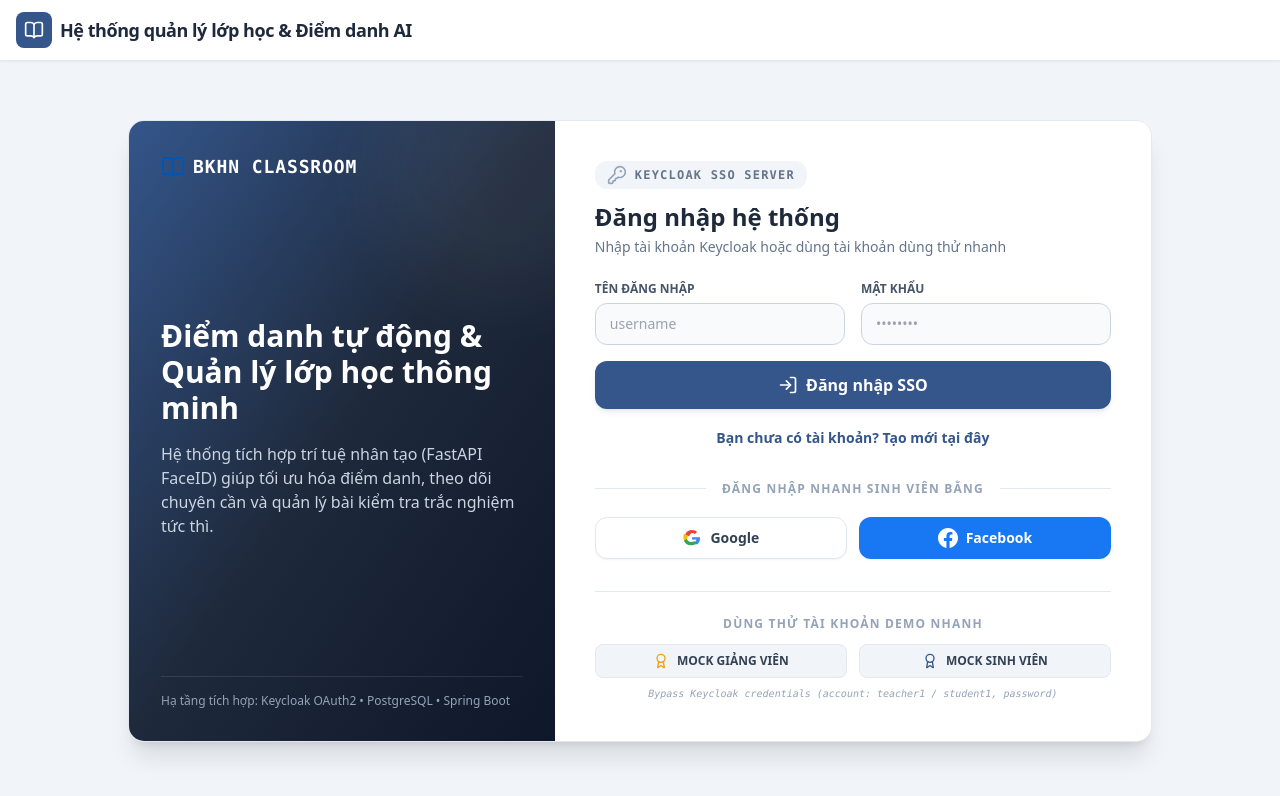
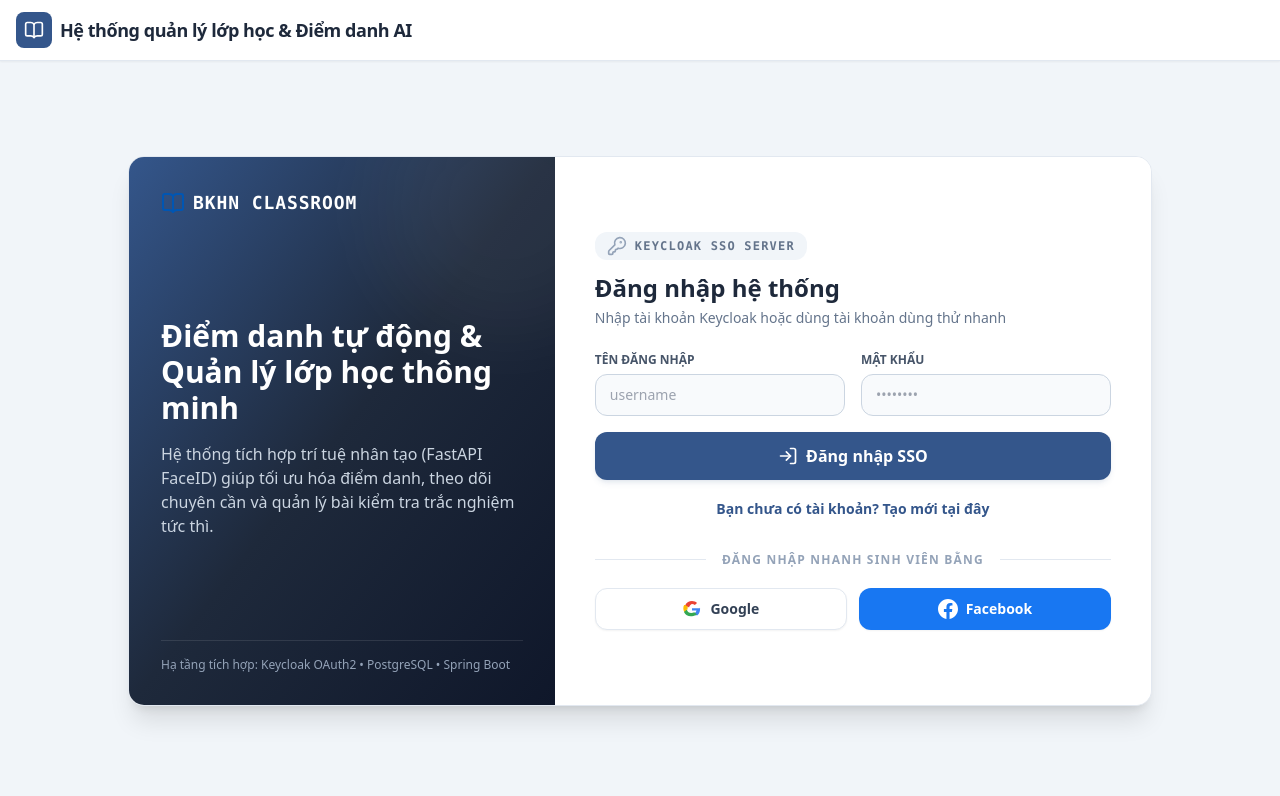
Before and after one commit to NguyenVanHung1707/do-an, a React (Vite) app in the folder FE_WEB/: page / in a window 1280 px wide. Shown: the top 796 px of the page. Built offline with nearby package versions, Linux system fonts and the light colour scheme; the HTML template or start-up script is replaced by a standard one.

Commit message:
feat: remove obsolete mock bypass demo accounts panel from login page

```diff
--- a/FE_WEB/src/views/Common/LoginRegister.jsx
+++ b/FE_WEB/src/views/Common/LoginRegister.jsx
@@ -1,7 +1,7 @@
 import React, { useState } from 'react';
 import { useDispatch, useSelector } from 'react-redux';
 import { login, registerUser, clearError } from '../../store/authSlice';
-import { LogIn, UserPlus, ShieldAlert, KeyRound, Award, BookOpen } from 'lucide-react';
+import { LogIn, UserPlus, ShieldAlert, KeyRound, BookOpen } from 'lucide-react';
 
 export default function LoginRegister() {
   const [isRegister, setIsRegister] = useState(false);
@@ -34,14 +34,6 @@ export default function LoginRegister() {
     }
   };
 
-  const handleQuickLogin = (userRole) => {
-    dispatch(clearError());
-    if (userRole === 'teacher') {
-      dispatch(login({ username: 'teacher1', password: 'password' }));
-    } else {
-      dispatch(login({ username: 'student1', password: 'password' }));
-    }
-  };
 
   const handleSocialLogin = (provider) => {
     dispatch(clearError());
@@ -280,34 +272,6 @@ export default function LoginRegister() {
           </div>
 
 
-          {/* Demo account quick bypass (highly helpful for reviewers) */}
-          <div className="mt-8 border-t border-slate-200 pt-6">
-            <p className="text-xs font-bold text-slate-400 uppercase tracking-widest text-center mb-3">
-              Dùng thử tài khoản Demo nhanh
-            </p>
-            <div className="grid grid-cols-2 gap-3">
-              <button
-                type="button"
-                onClick={() => handleQuickLogin('teacher')}
-                className="flex items-center justify-center gap-2 px-3 py-2 bg-slate-100 hover:bg-slate-200 active:bg-slate-300 text-slate-700 font-bold rounded-lg text-xs transition duration-150 border border-slate-200"
-              >
-                <Award className="w-4 h-4 text-amber-500" />
-                <span>MOCK GIẢNG VIÊN</span>
-              </button>
-              <button
-                type="button"
-                onClick={() => handleQuickLogin('student')}
-                className="flex items-center justify-center gap-2 px-3 py-2 bg-slate-100 hover:bg-slate-200 active:bg-slate-300 text-slate-700 font-bold rounded-lg text-xs transition duration-150 border border-slate-200"
-              >
-                <Award className="w-4 h-4 text-primary" />
-                <span>MOCK SINH VIÊN</span>
-              </button>
-            </div>
-            <p className="text-[10px] text-slate-400 text-center mt-2 italic font-mono">
-              Bypass Keycloak credentials (account: teacher1 / student1, password)
-            </p>
-          </div>
-
         </div>
 
       </div>
```
